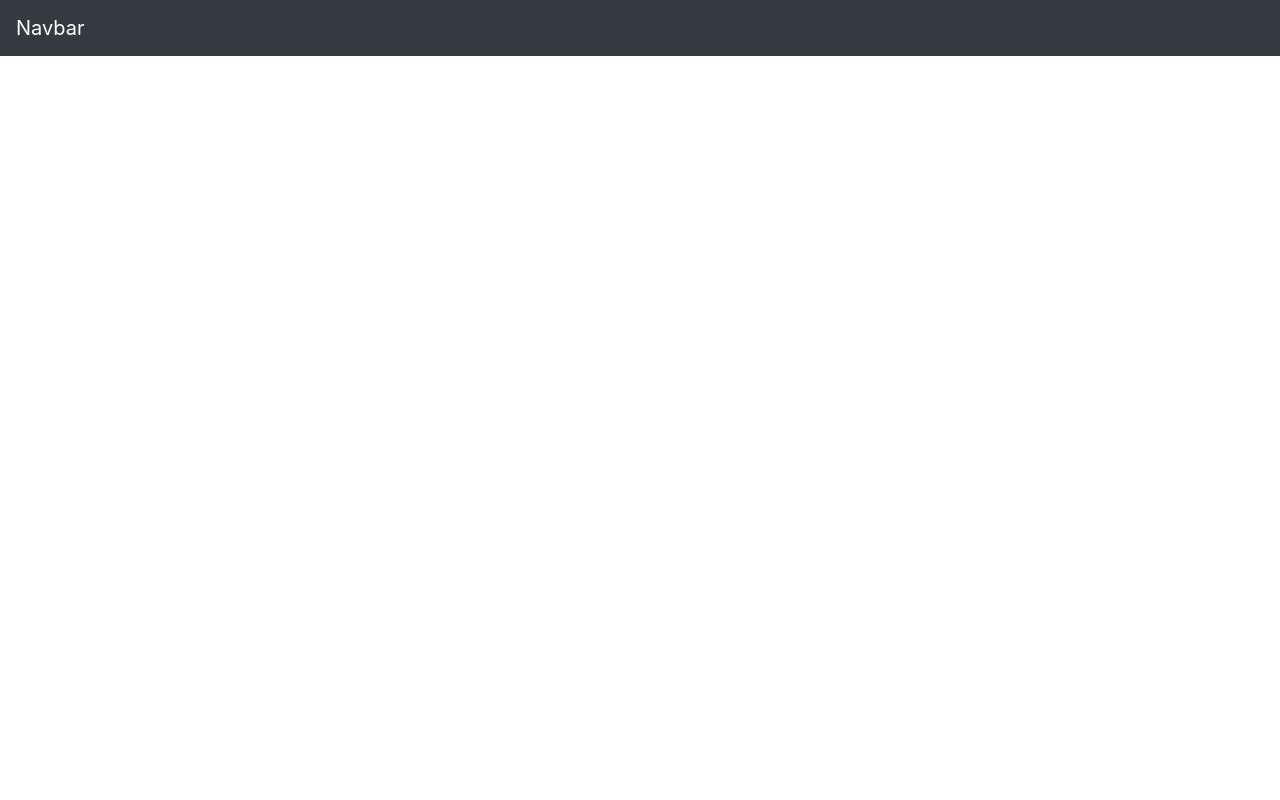
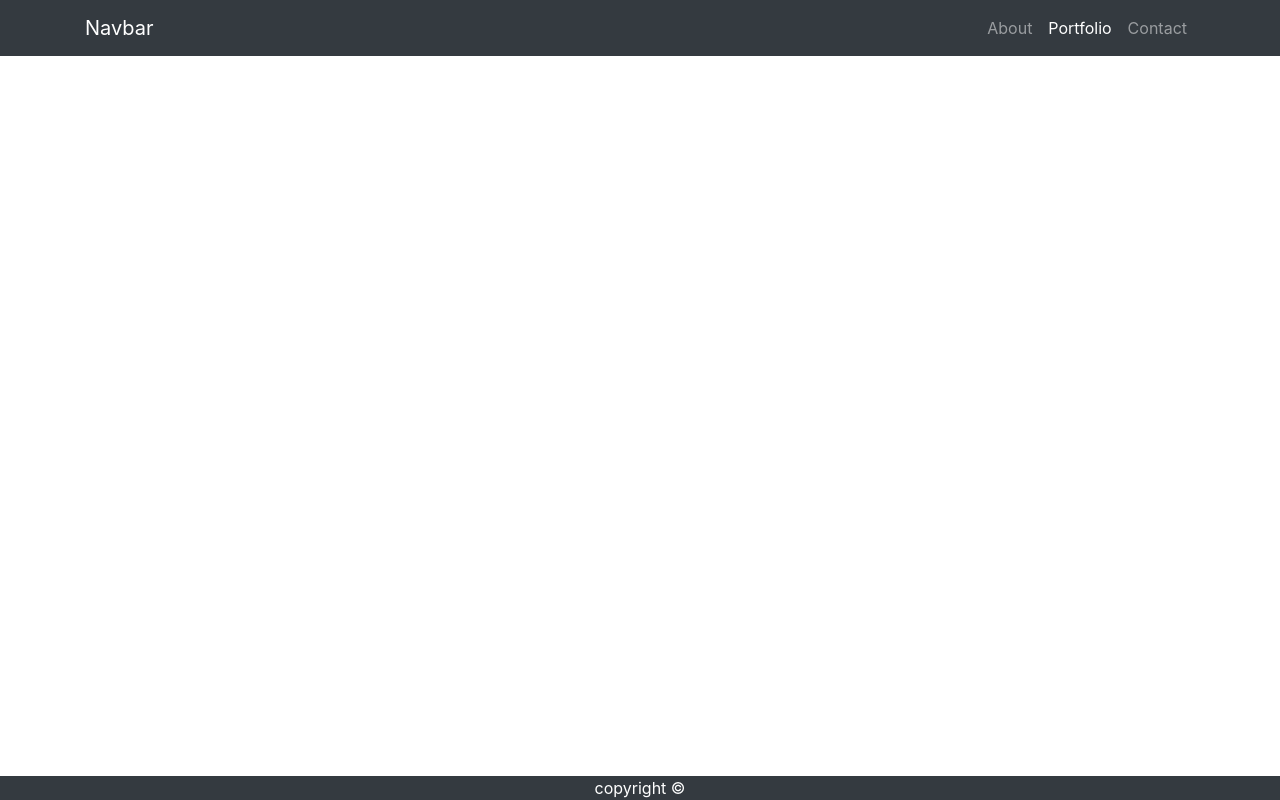
Before and after one commit to chibimayura/Bootstrap-Portfolio, a plain HTML site: page portfolio.html in a window 1280 px wide. Drawn offline with nearby package versions, Linux system fonts and the light colour scheme.

Commit message:
fix content spacing

```diff
--- a/portfolio.html
+++ b/portfolio.html
@@ -5,8 +5,42 @@
 	<link rel="stylesheet" href="https://maxcdn.bootstrapcdn.com/bootstrap/4.0.0/css/bootstrap.min.css">
 </head>
 <body>
+	<!--Navigation Bar-->
 	<nav class="navbar navbar-expand-lg navbar-dark bg-dark">
-	 	<a class="navbar-brand" href="#">Navbar</a>
+		<div class="container">
+			<a class="navbar-brand" href="#">Navbar</a>
+			<button class="navbar-toggler" type="button" data-toggle="collapse" data-target="#navbarSupportedContent" aria-controls="navbarSupportedContent" aria-expanded="false" aria-label="Toggle navigation">
+				<span class="navbar-toggler-icon"></span>
+			</button>
+
+			<div class="collapse navbar-collapse" id="navbarSupportedContent">
+				<ul class="navbar-nav ml-auto">
+					<li class="nav-item">
+					<a class="nav-link" href="index.html">About</a>
+					</li>
+					<li class="nav-item active">
+					<a class="nav-link" href="#">Portfolio<span class="sr-only">(current)</span></a>
+					</li>
+					<li class="nav-item">
+					<a class="nav-link" href="contact.html">Contact</a>
+					</li>
+				</ul>
+			</div>
+		</div>
+
+
 	</nav>
+
+	<!--Content-->
+	<div class="container mt-3 mb-5">
+
+	</div>
+
+	<!--Footer-->
+	<footer class="footer fixed-bottom text-center">
+		<div class="container-fluid bg-dark text-white">
+			copyright &copy;
+		</div>
+	</footer>
 </body>
 </html>
```
Also changed, not shown: contact.html (+33 -1 lines), index.html (+13 -2 lines).
